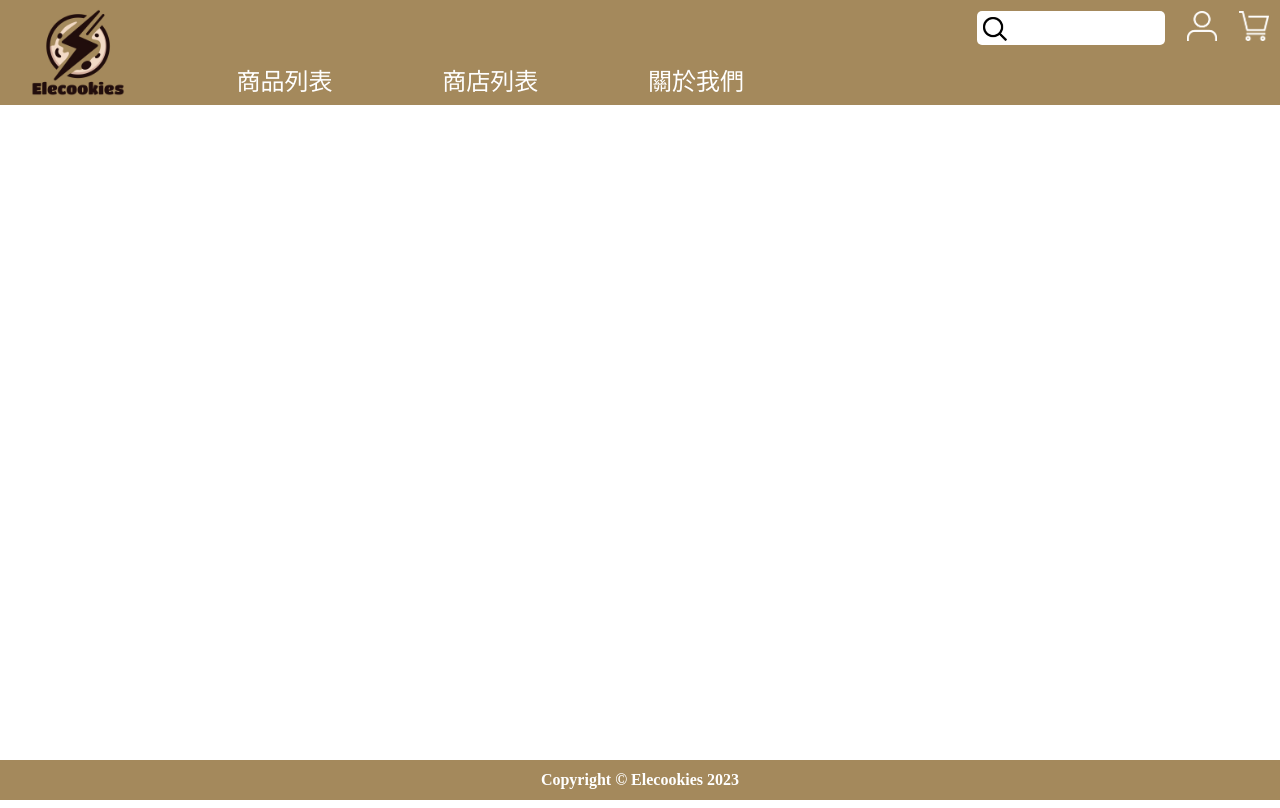
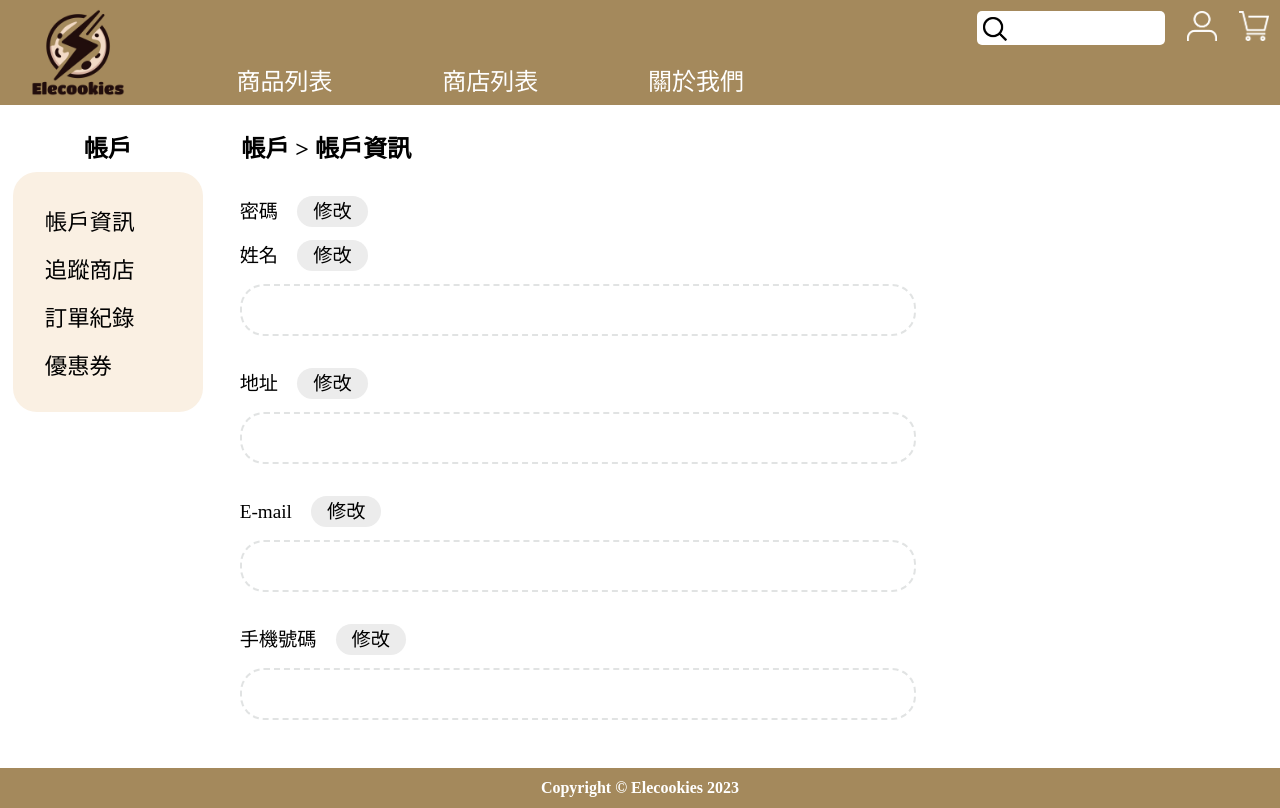
Before and after one commit to Zch720/NTUT_112_1_DatabaseProject_frontend, a React (Vite) app: page /user/profile in a window 1280 px wide. Built offline with nearby package versions, Linux system fonts and the light colour scheme; a web font is replaced by a local one.

Commit message:
[Layout Designment] Implemented AccountProfile

```diff
--- a/package.json
+++ b/package.json
@@ -12,9 +12,11 @@
     "cov-test": "jest --coverage"
   },
   "dependencies": {
+    "@types/react-collapse": "^5.0.3",
     "axios": "^1.6.0",
     "mkcert": "^3.0.0",
     "react": "^18.2.0",
+    "react-collapse": "^5.1.1",
     "react-dom": "^18.2.0",
     "react-router-dom": "^6.11.1",
     "vite-plugin-mkcert": "^1.16.0"
--- a/src/App.tsx
+++ b/src/App.tsx
@@ -7,6 +7,8 @@ import HomePage from "./HomePage";
 import SignInPage from "./SignInPage";
 import SignUpPage from "./SignUpPage";
 import Account, { AccountType } from "./account/Account";
+import AccountProfile from "./account/AccountProfile";
+
 
 function MainBody() {
 	return (
@@ -17,7 +19,10 @@ function MainBody() {
 					<Route path="/home" element={<HomePage />} />
 					<Route path="/user/signin" element={<SignInPage />} />
 					<Route path="/user/signup" element={<SignUpPage />} />
-					<Route path="/user" element={<Account accountType={AccountType.Customer} />} />
+					<Route path="/user" element={<Account accountType={AccountType.Customer} />}>
+						<Route path="/user" element={<Navigate to="/user/profile" />} />
+						<Route path="/user/profile" element={<AccountProfile userLoginId="" userName="" userAddress="" userEmail="" userPhoneNumber="" />} />
+					</Route>
 				</Routes>
 			</BrowserRouter>
 		</main>
--- a/src/account/Account.css
+++ b/src/account/Account.css
@@ -20,3 +20,13 @@
 .account-menu-options a {
     margin: 1vh 0;
 }
+
+.account-page-title {
+    margin: 1vh 2vw;
+    margin-top: 3vh;
+    display: table;
+}
+
+.account-page-content {
+    width: 84vw;
+}
--- a/src/account/Account.tsx
+++ b/src/account/Account.tsx
@@ -35,8 +35,10 @@ export default function Account({ accountType }: AccountProps) {
 
     return (
         <React.Fragment>
-            {accountPage}
-            <Outlet />
+            <div style={{display: "flex"}}>
+                {accountPage}
+                <Outlet />
+            </div>
         </React.Fragment>
     );
 }
--- /dev/null
+++ b/src/account/AccountProfile.css
@@ -0,0 +1,69 @@
+.ReactCollapse--collapse {
+    transition: height 500ms;
+}
+
+.account-profile-infos {
+    display: flex;
+    flex-direction: column;
+    margin-bottom: 3vh;
+    padding: 0 1.5rem;
+}
+
+.account-profile-infos h3{
+    font-size: 1.4rem;
+}
+
+.account-profile-info {
+    font-size: 1.2rem;
+    padding: 0.5rem 0;
+}
+
+.account-profile-info input[type=checkbox] {
+    display: none;
+}
+
+.account-profile-info input[type=checkbox] + label::before {
+    content: "修改";
+    font-size: 1.2rem;
+    margin: 0 1.2rem;
+    padding: 0.3rem 1rem;
+    border-radius: 1.5rem;
+    background-color: #ECECEC;
+    cursor: pointer;
+}
+
+.account-profile-info input[type=checkbox]:checked + label::before {
+    content: "確認";
+    color: white;
+    background-color: #B89354;
+}
+
+.account-profile-info .account-profile-info-input{
+    width: 50vw;
+    height: 3rem;
+    margin: 1rem 0;
+    padding: 0 1rem;
+    border: 2px #E1E3E3 dashed;
+    border-radius: 1.5rem;
+    outline: none;
+    font-size: 1.2rem;
+}
+
+.account-profile-info .account-profile-info-input-editing {
+    width: 50vw;
+    height: 3rem;
+    margin: 1rem 0;
+    padding: 0 1rem;
+    border: 2px  #B89354 solid;
+    border-radius: 1.5rem;
+    outline: none;
+    font-size: 1.2rem;
+}
+
+.password-editing{
+    width: fit-content;
+    padding: 0.5rem 1.5rem;
+    margin-top: 1rem;
+    border: 2px #E1E3E3 dashed;
+    border-radius: 1rem;
+}
--- /dev/null
+++ b/src/account/AccountProfile.tsx
@@ -0,0 +1,85 @@
+import { useState } from "react";
+import { Collapse } from "react-collapse";
+import "./AccountProfile.css"
+
+export type AccountInfoProps = {
+    userLoginId: string;
+    userName: string;
+    userAddress: string;
+    userEmail: string;
+    userPhoneNumber: string;
+}
+
+function AccountPageTitle() {
+    return(
+        <h3 className="account-page-title">帳戶 {">"} 帳戶資訊</h3>
+    );
+}
+
+function PasswordModify() {
+    return (
+        <div className="password-editing">
+            輸入舊密碼 <br/>
+            <input className="account-profile-info-input-editing" type="password"></input><br/>
+            輸入新密碼 <br/>
+            <input className="account-profile-info-input-editing" type="password"></input><br/>
+            確認密碼 <br/>
+            <input className="account-profile-info-input-editing" type="password"></input>
+        </div>
+    );
+}
+
+function PasswordInfo () {
+    const [passwordEditing, setPasswordEditing] = useState<boolean>(false);
+    return(
+        <div className="account-profile-info">
+            密碼
+            <input type="checkbox" id="password-modify-button" onClick={() => setPasswordEditing(!passwordEditing)}/>
+            <label htmlFor="password-modify-button"></label>
+            <Collapse isOpened={passwordEditing}>
+                <PasswordModify/>
+            </Collapse>
+        </div>
+    );
+}
+
+function GetProfileInfoState(canEdit: boolean): string {
+    if (canEdit)
+        return "account-profile-info-input-editing";
+    return "account-profile-info-input";
+}
+
+function AccountProfileInfo (infoType: string, buttonId: string, infoValue: string) {
+    const [infoEditing, setInfoEditing] = useState<boolean>(false);
+    return(
+        <div className="account-profile-info">
+                    {infoType}
+                    <input type="checkbox" id={buttonId} onClick={() => setInfoEditing(!infoEditing)}/>
+                    <label htmlFor={buttonId}></label><br/>
+                    <input className={GetProfileInfoState(infoEditing)} type="text" value={infoValue} readOnly></input>
+                </div>
+    );
+
+}
+
+function AccountPageInfos ({ userLoginId, userName, userAddress, userEmail, userPhoneNumber }: AccountInfoProps) {
+    return(
+        <div className="account-profile-infos">
+            <h3 className="account-profile-info">{userLoginId}</h3>
+            <PasswordInfo />
+            {AccountProfileInfo("姓名", "name-modify-button", userName)}
+            {AccountProfileInfo("地址", "address-modify-button", userAddress)}
+            {AccountProfileInfo("E-mail", "email-modify-button", userEmail)}
+            {AccountProfileInfo("手機號碼", "phone-number-modify-button", userPhoneNumber)}
+        </div>
+    );
+}
+
+export default function AccountProfile(userInfo: AccountInfoProps) {
+    return (
+        <div className="account-page-content">
+            <AccountPageTitle />
+            <AccountPageInfos userLoginId={userInfo.userLoginId} userName={userInfo.userName} userAddress={userInfo.userAddress} userEmail={userInfo.userEmail} userPhoneNumber={userInfo.userPhoneNumber}/>
+        </div>
+    );
+}
```
Also changed, not shown: 1 other file (tests, documents, lock files or other folders).
